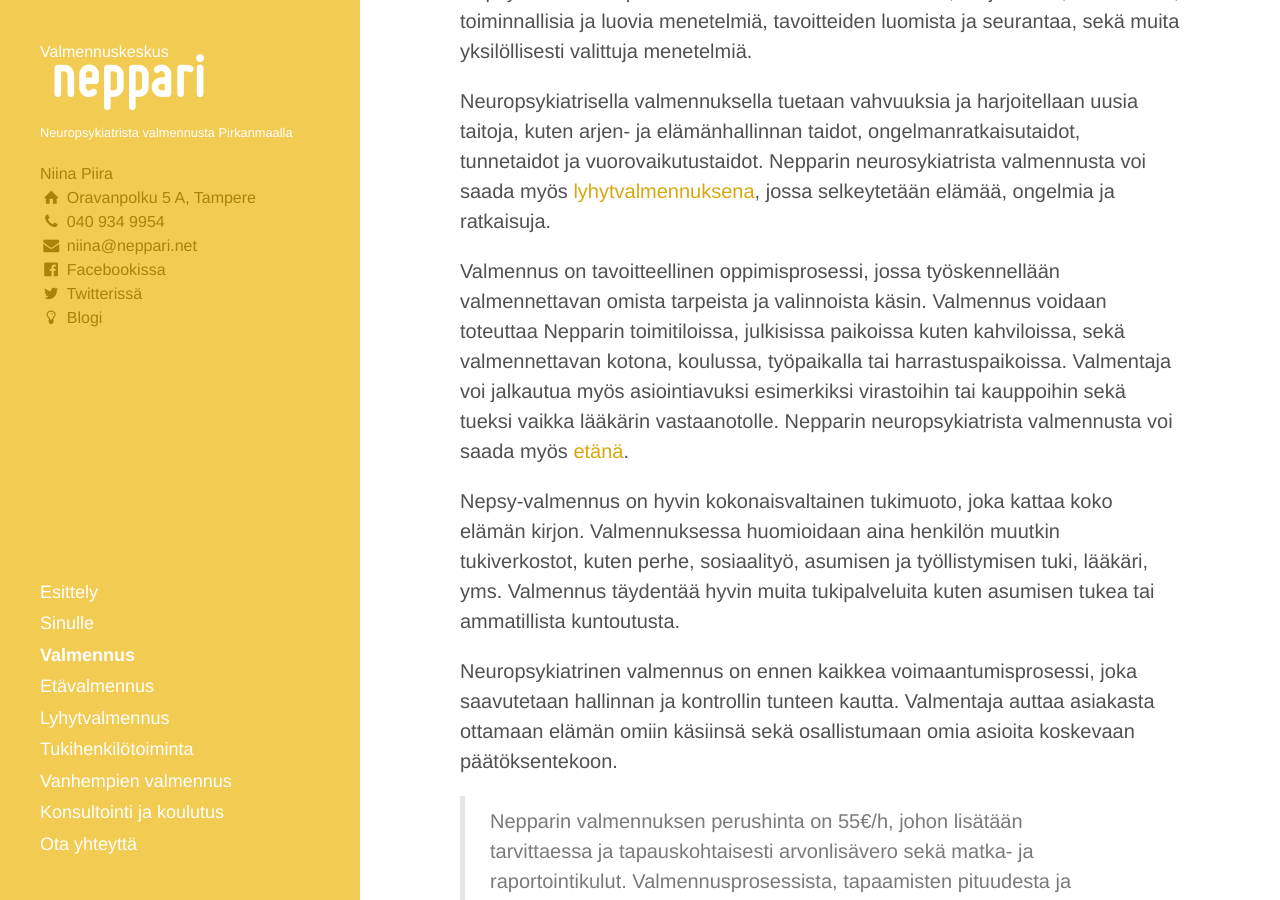
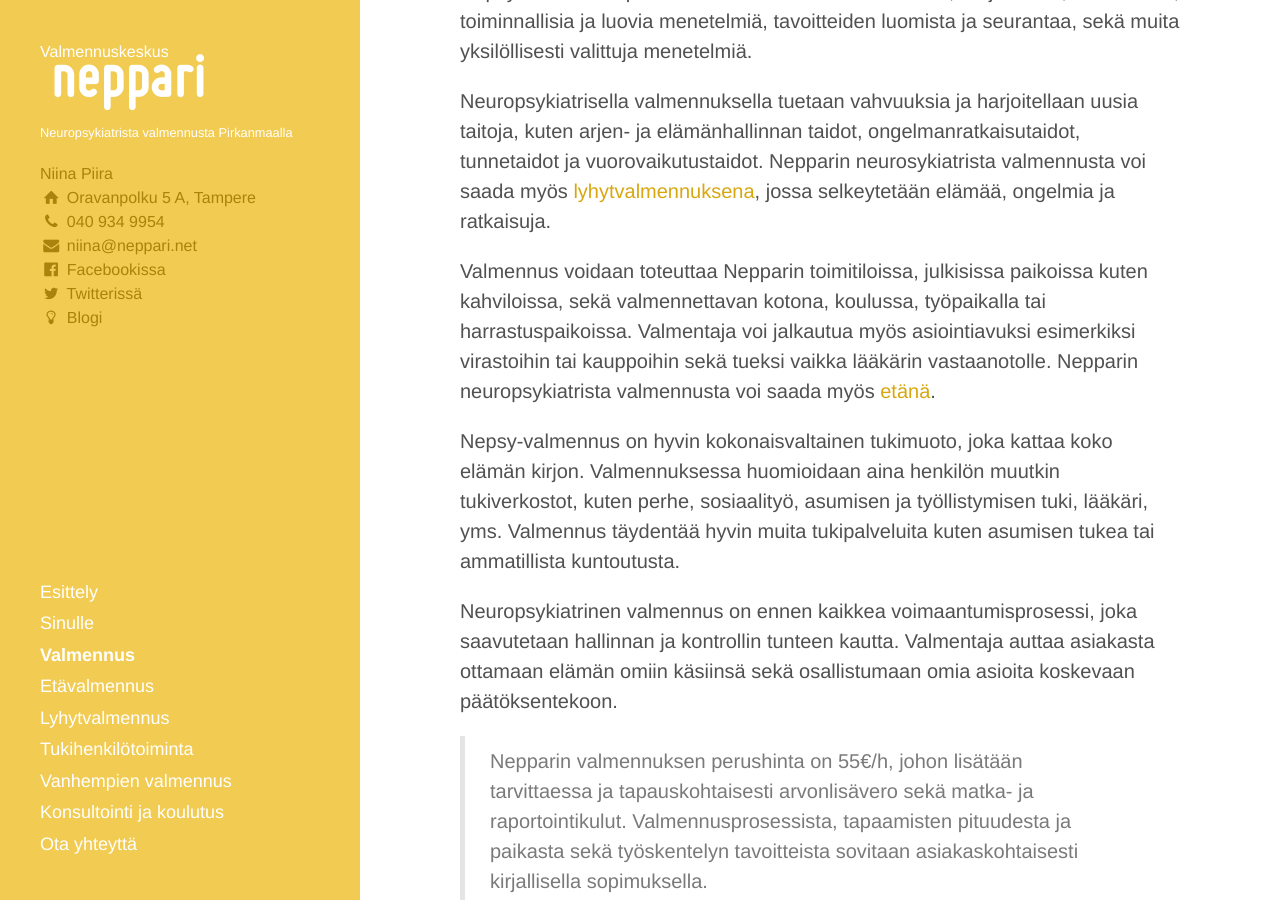
Before and after one commit to niinapiira/neppari.net, a Jekyll site: the page built from valmennus.md, in a window 1280 px wide and 900 px high, scrolled down 538 px. Built offline with Jekyll 4.4.1, drawn with Linux system fonts in a browser that asks for light colours.

Commit message:
Updated valmennus.md

```diff
--- a/valmennus.md
+++ b/valmennus.md
@@ -29,7 +29,7 @@ Nepsy-valmennus pitää sisällään mm. tukikeskusteluita, harjoituksia, kotite
 
 Neuropsykiatrisella valmennuksella tuetaan vahvuuksia ja harjoitellaan uusia taitoja, kuten arjen- ja elämänhallinnan taidot, ongelmanratkaisutaidot, tunnetaidot ja vuorovaikutustaidot. Nepparin neurosykiatrista valmennusta voi saada myös [lyhytvalmennuksena](/lyhytvalmennus), jossa selkeytetään elämää, ongelmia ja ratkaisuja.
 
-Valmennus on tavoitteellinen oppimisprosessi, jossa työskennellään valmennettavan omista tarpeista ja valinnoista käsin. Valmennus voidaan toteuttaa Nepparin toimitiloissa, julkisissa paikoissa kuten kahviloissa, sekä valmennettavan kotona, koulussa, työpaikalla tai harrastuspaikoissa. Valmentaja voi jalkautua myös asiointiavuksi esimerkiksi virastoihin tai kauppoihin sekä tueksi vaikka lääkärin vastaanotolle. Nepparin neuropsykiatrista valmennusta voi saada myös [etänä](/etavalmennus).
+Valmennus voidaan toteuttaa Nepparin toimitiloissa, julkisissa paikoissa kuten kahviloissa, sekä valmennettavan kotona, koulussa, työpaikalla tai harrastuspaikoissa. Valmentaja voi jalkautua myös asiointiavuksi esimerkiksi virastoihin tai kauppoihin sekä tueksi vaikka lääkärin vastaanotolle. Nepparin neuropsykiatrista valmennusta voi saada myös [etänä](/etavalmennus).
 
 Nepsy-valmennus on hyvin kokonaisvaltainen tukimuoto, joka kattaa koko elämän kirjon. Valmennuksessa huomioidaan aina henkilön muutkin tukiverkostot, kuten perhe, sosiaalityö, asumisen ja työllistymisen tuki, lääkäri, yms. Valmennus täydentää hyvin muita tukipalveluita kuten asumisen tukea tai ammatillista kuntoutusta.
 
```
